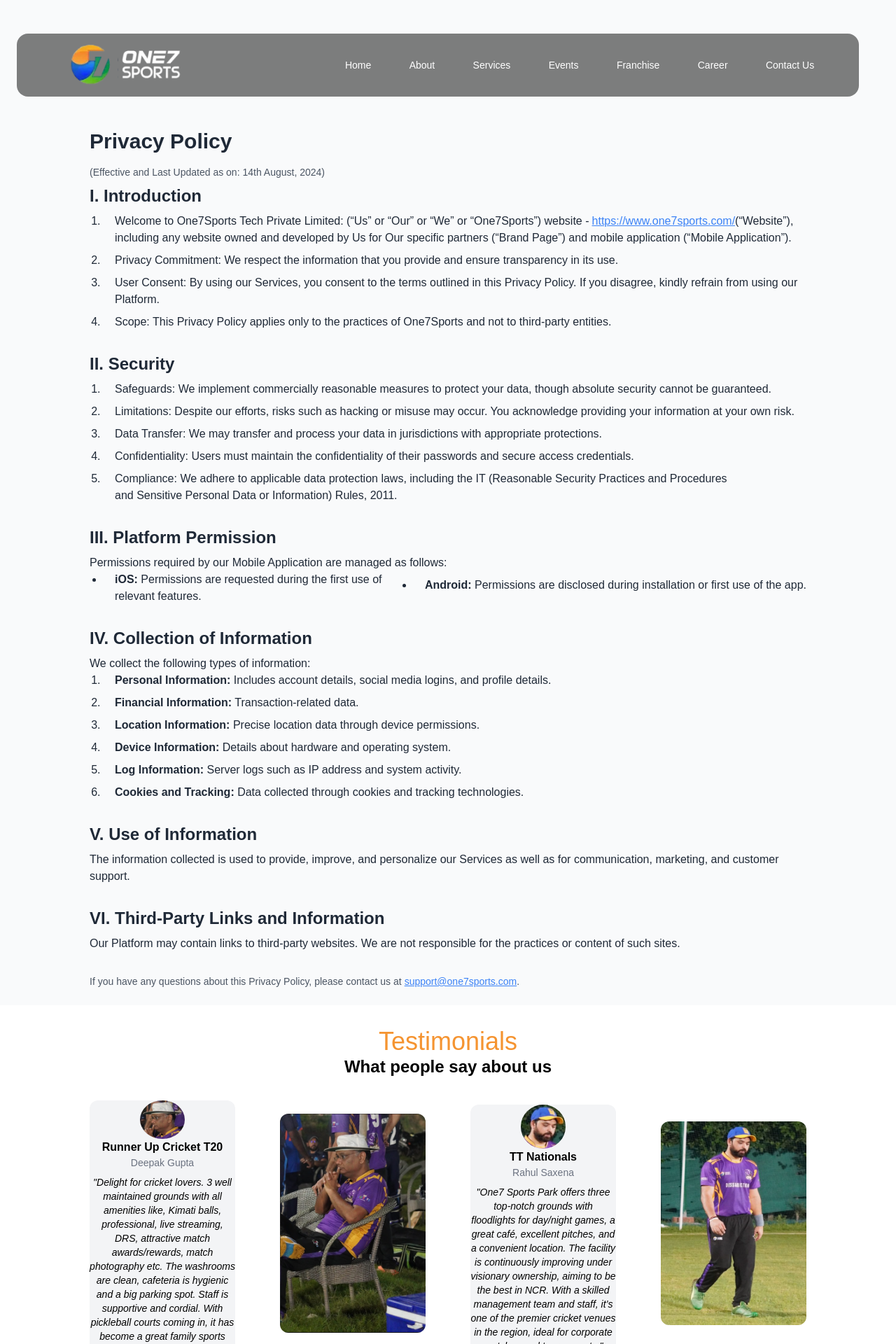
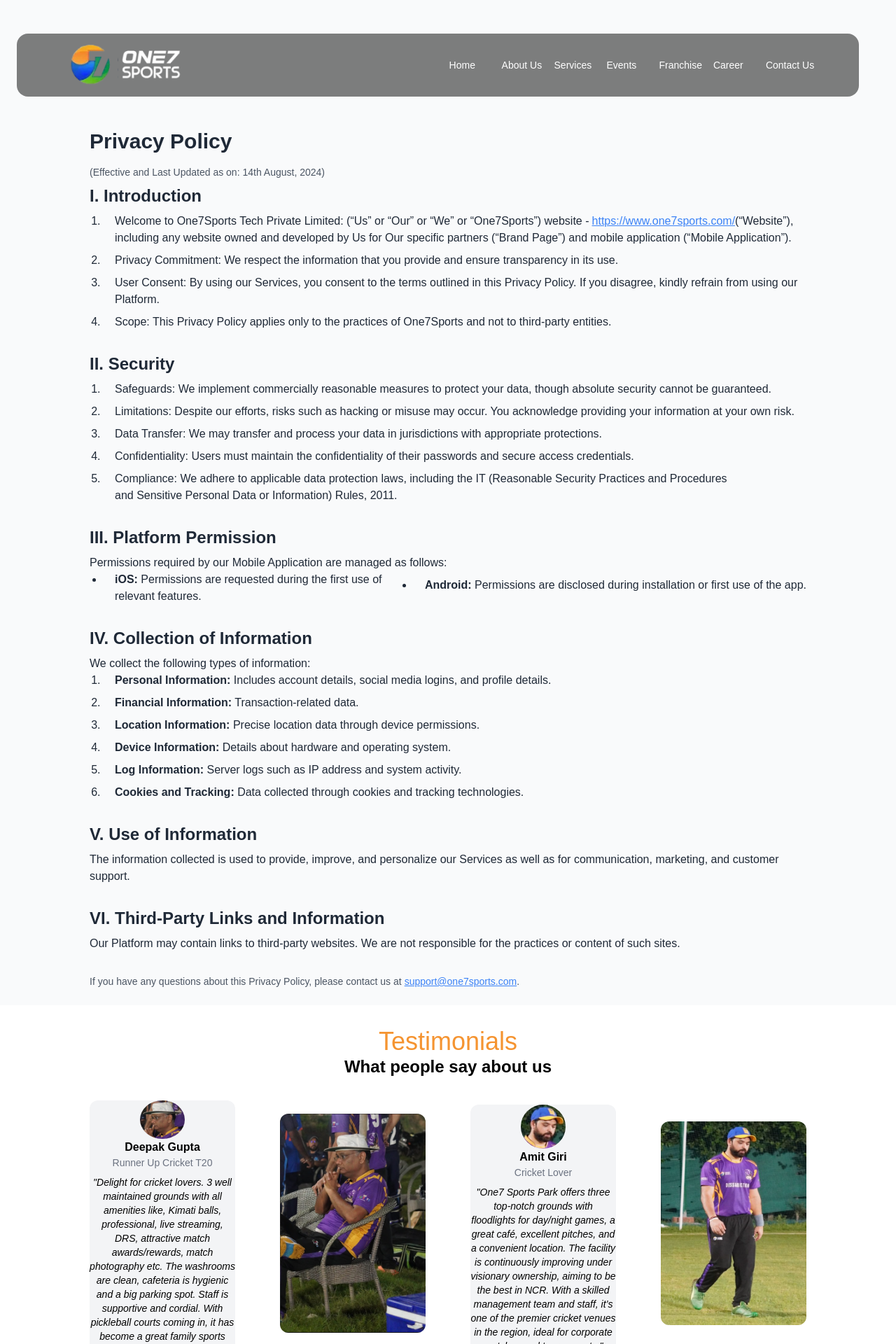
Before and after one commit to chandanjha34/One7Sports, a React (Vite) app: page /privacy-policy in a window 1280 px wide. Shown: the top 1920 px of the page at 70% size. Built offline with nearby package versions, Linux system fonts and the light colour scheme.

Commit message:
made required changes about us, remove banner, testimonials update, e, title update

```diff
--- a/index.html
+++ b/index.html
@@ -5,7 +5,7 @@
     <link rel="icon" type="image/svg+xml" href="/vite.svg" />
     <link href="./src/output.css" rel="stylesheet">
     <meta name="viewport" content="width=device-width, initial-scale=1.0" />
-    <title>Vite + React</title>
+    <title>One7Sports</title>
   </head>
   <body>
     <div id="root"></div>
--- a/src/components/Home/Home.jsx
+++ b/src/components/Home/Home.jsx
@@ -80,7 +80,7 @@
 
       {/* Features and Other Sections */}
       <Features />
-      <Imageso/>
+      {/* <Imageso/> */}
       <Games />
       <Details />
       <About />
--- a/src/components/Navbar/Navbar.jsx
+++ b/src/components/Navbar/Navbar.jsx
@@ -21,17 +21,17 @@
               {isMenuOpen ? <FaTimes size={24} /> : <FaBars size={24} />}
             </button>
           </div>
-          <ul className={`md:flex content-items text-white ${isMenuOpen ? 'block' : 'hidden'} md:block`}>
+          <ul className={`${isMenuOpen ? 'block' : 'hidden'} md:flex justify-between w-full text-white`}>
             {[
               {
-                address: ["Home", "About", "Services", "Events", "Franchise", "Career", "Contact Us"],
+                address: ["Home", "About Us", "Services", "Events", "Franchise", "Career", "Contact Us"],
                 path: ["", "about", "services", "events", "franchise", "careers", "contact"],
               }
             ].map((item) =>
               item.address.map((name, index) => (
                 <li
                   key={index}
-                  className="text-sm font-medium hover:text-yellow-400 hover:underline underline-offset-4 cursor-pointer pl-4" // Added left padding
+                  className="text-sm font-medium hover:text-yellow-400 hover:underline underline-offset-4 cursor-pointer w-full"
                 >
                   <Link to={`/${item.path[index]}`}>{name}</Link>
                 </li>
--- a/src/components/Reviews/Reviews.jsx
+++ b/src/components/Reviews/Reviews.jsx
@@ -7,8 +7,8 @@
 
 function Reviews(){
 const testimonials = [
-  { id: 1, name: 'Runner Up Cricket T20', location: 'Deepak Gupta', text: 'Delight for cricket lovers. 3 well maintained grounds with all amenities like, Kimati balls, professional, live streaming, DRS, attractive match awards/rewards, match photography etc. The washrooms are clean, cafeteria is hygienic and a big parking spot. Staff is supportive and cordial. With pickleball courts coming in, it has become a great family sports spot.', image: largePic2 ,pic: smallPic1},
-  { id: 2, name: 'TT Nationals', location: 'Rahul Saxena', text: 'One7 Sports Park offers three top-notch grounds with floodlights for day/night games, a great café, excellent pitches, and a convenient location. The facility is continuously improving under visionary ownership, aiming to be the best in NCR. With a skilled management team and staff, it’s one of the premier cricket venues in the region, ideal for corporate matches and tournaments.', image: largePic1 ,pic: smallPic2 },
+  { id: 1, name: 'Deepak Gupta', location: 'Runner Up Cricket T20', text: 'Delight for cricket lovers. 3 well maintained grounds with all amenities like, Kimati balls, professional, live streaming, DRS, attractive match awards/rewards, match photography etc. The washrooms are clean, cafeteria is hygienic and a big parking spot. Staff is supportive and cordial. With pickleball courts coming in, it has become a great family sports spot.', image: largePic2 ,pic: smallPic1},
+  { id: 2, name: 'Amit Giri', location: 'Cricket Lover', text: 'One7 Sports Park offers three top-notch grounds with floodlights for day/night games, a great café, excellent pitches, and a convenient location. The facility is continuously improving under visionary ownership, aiming to be the best in NCR. With a skilled management team and staff, it’s one of the premier cricket venues in the region, ideal for corporate matches and tournaments.', image: largePic1 ,pic: smallPic2 },
 ];
   return (
     <div className="bg-white py-8 px-4 text-center">
```
